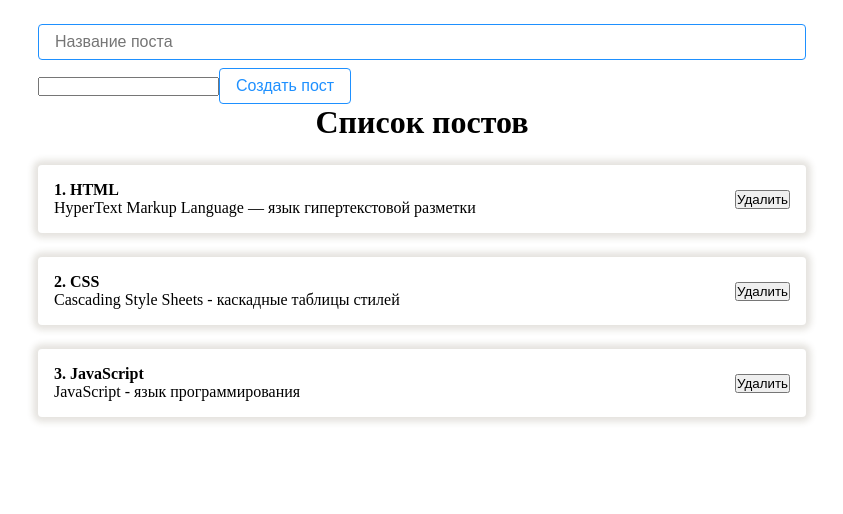
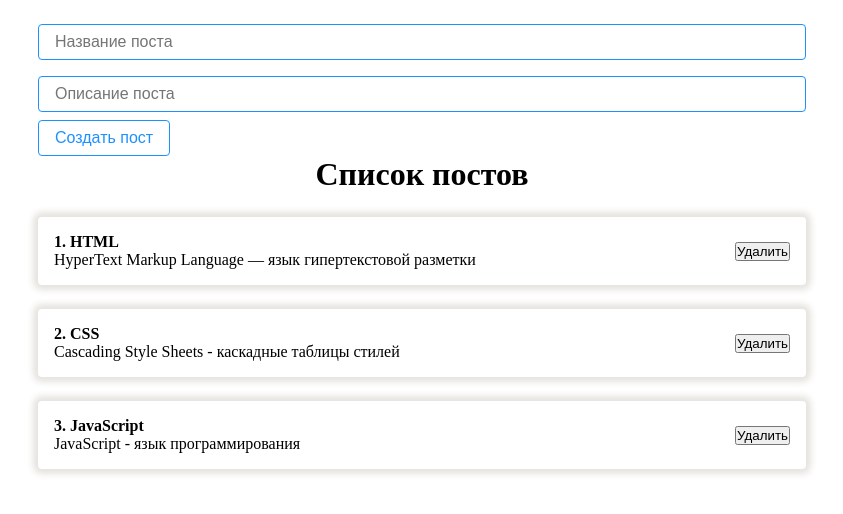
Before and after one commit to Johnsterr/React-Fundamentals, a React (Create React App) app: page / in a window 1280 px wide. Shown: the top 514 px of the page, without its empty margins (218-1061 px from the left). Built offline with nearby package versions, Linux system fonts and the light colour scheme.

Commit message:
Using forwardRef for fix console error on custom component

```diff
--- a/src/App.jsx
+++ b/src/App.jsx
@@ -31,13 +31,12 @@ function App() {
           value={title}
           onChange={event => setTitle(event.target.value)}
         />
-        <input type="text" ref={bodyInputRef} />
         {/* Неуправляемый компонент */}
-        {/*<Input*/}
-        {/*  type="text"*/}
-        {/*  placeholder="Описание поста"*/}
-        {/*  ref={bodyInputRef}*/}
-        {/*/>*/}
+        <Input
+          type="text"
+          placeholder="Описание поста"
+          ref={bodyInputRef}
+        />
         <Button onClick={addNewPost}>Создать пост</Button>
       </form>
       <PostList posts={posts} title="Список постов" />
--- a/src/components/UI/Inputs/Input.jsx
+++ b/src/components/UI/Inputs/Input.jsx
@@ -1,10 +1,10 @@
 import React from "react";
 import classes from "./Input.module.css";
 
-const Input = (props) => {
+const Input = React.forwardRef((props, ref) => {
   return (
-    <input className={classes.input} {...props} />
+    <input ref={ref} className={classes.input} {...props} />
   );
-};
+});
 
 export default Input;
```
